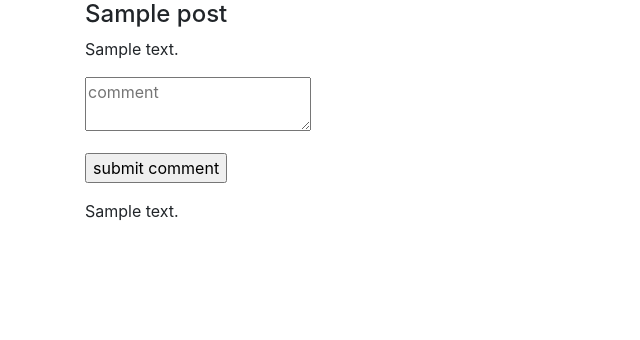
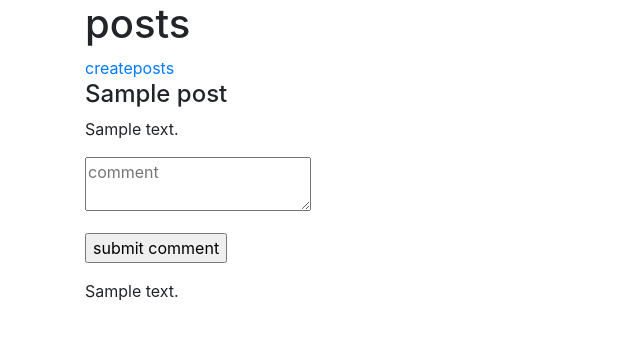
Before and after one commit to leonkae/Bloggerr, a Flask app: page /posts in a window 1280 px wide. Shown: the top 340 px of the page, without its empty margins (0-640 px from the left). Run offline with Flask 2, Linux system fonts and the light colour scheme; tables that the repository leaves empty hold one stand-in row (values such as "Sample post"); some libraries are stand-ins or nearby versions.

Commit message:
modified posts template

```diff
--- a/app/templates/posts.html
+++ b/app/templates/posts.html
@@ -1,5 +1,6 @@
 {% extends 'base.html' %} {% block content %}
-
+<h1>posts</h1>
+<a href="{{url_for('main_blueprint.create_post')}}">createposts</a>
 
 {% for post in posts %}
 <div class="posts-container">
```
